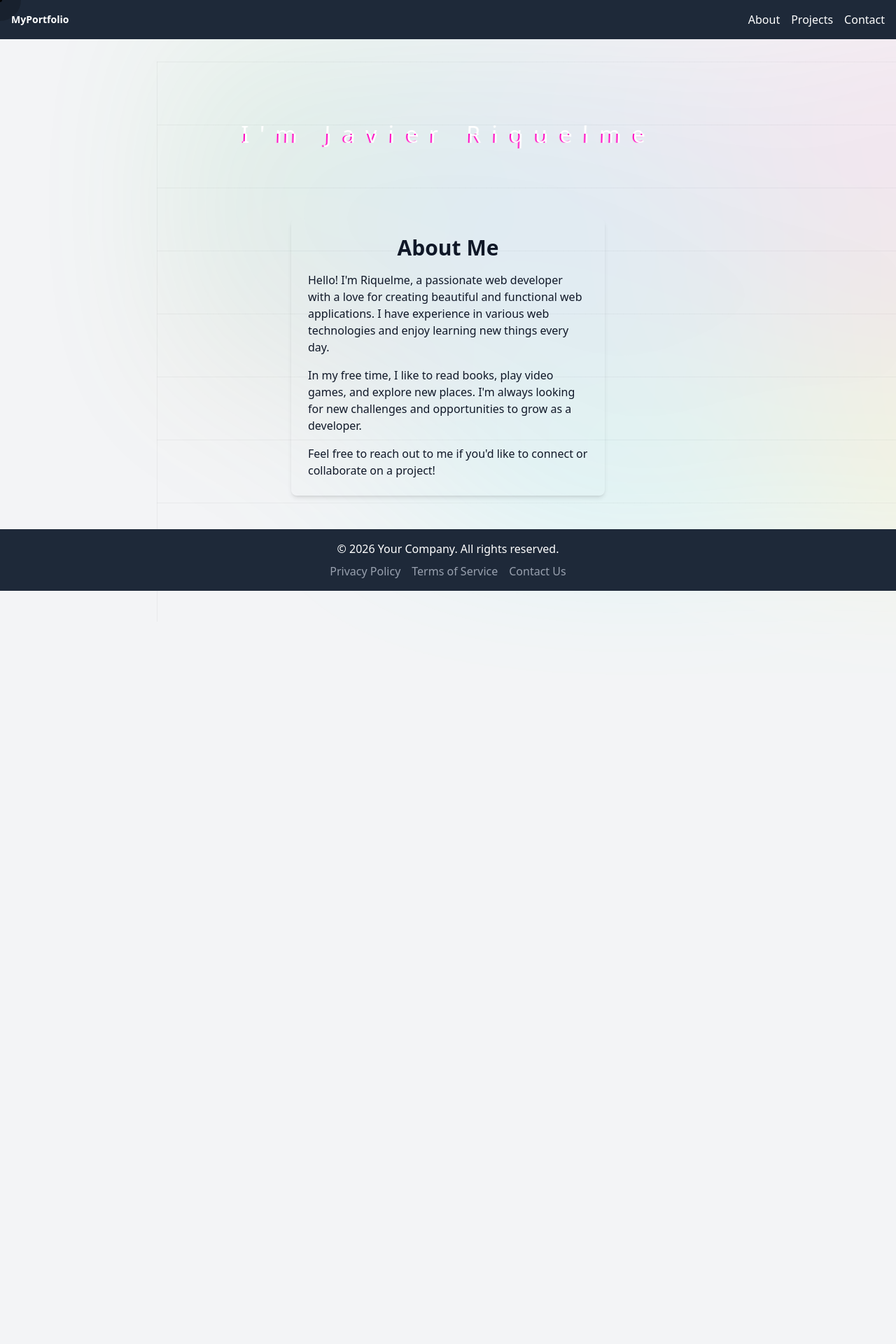
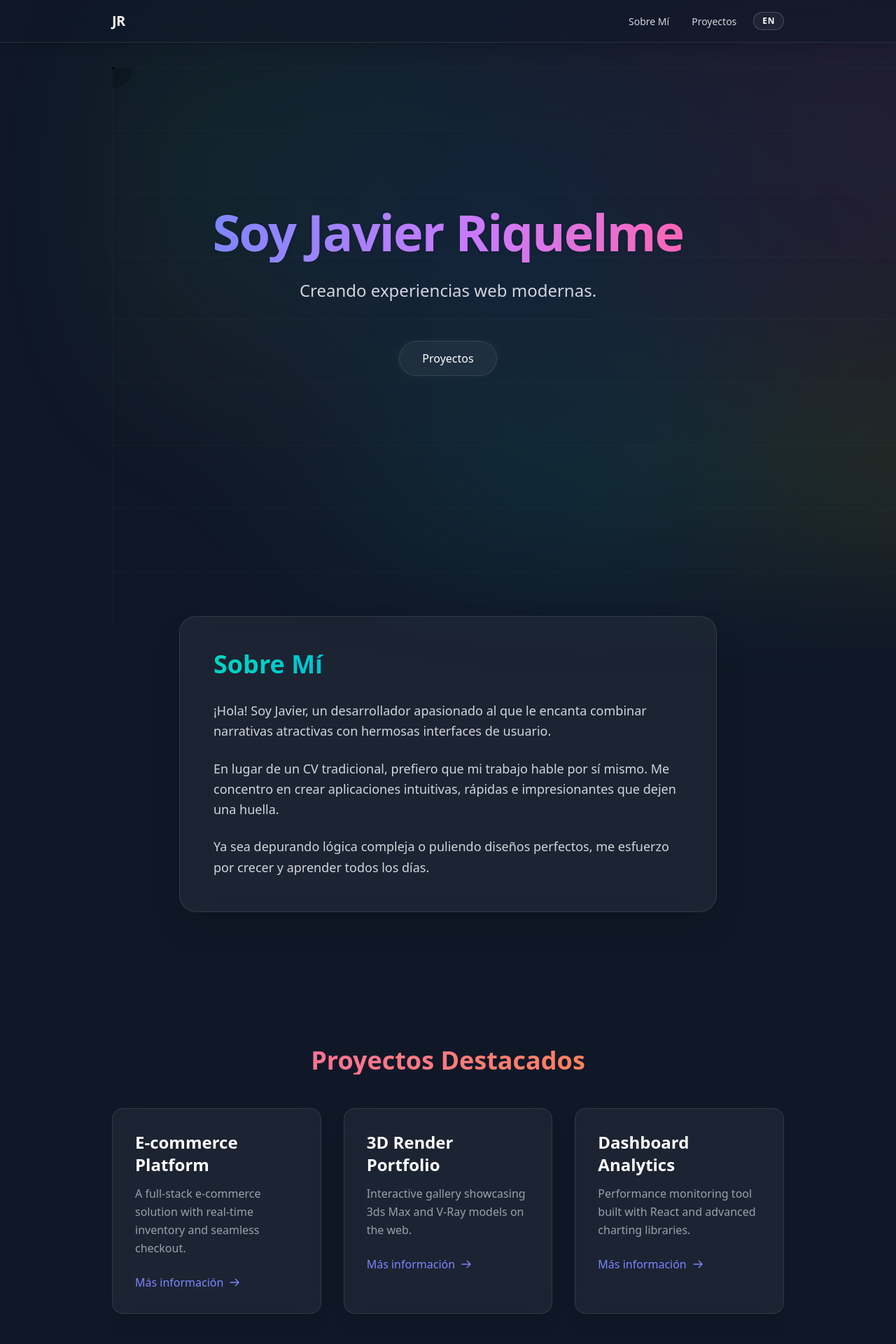
Before and after one commit to riqujavier/my-name-is, a Next.js app: page / in a window 1280 px wide. Shown: the top 1920 px of the page at 70% size. Before the commit the page ends 844 px from the top, so only its background shows below. Built offline with nearby package versions, Linux system fonts and the light colour scheme.

Commit message:
Actualizacion general del proyecto

```diff
--- a/app/layout.tsx
+++ b/app/layout.tsx
@@ -1,21 +1,25 @@
 import type { Metadata } from "next";
-import { Geist, Geist_Mono } from "next/font/google";
 import "./globals.css";
 import Navbar from "../components/Navbar";
 import Footer from "../components/Footer";
+import { LanguageProvider } from "../components/LanguageContext";
 
 export const metadata: Metadata = {
   title: "Javier Riquelme",
-  description: "My name is Javier Riquelmee and I'm a web developer.",
+  description: "I'm Javier Riquelme and I'm a web developer.",
 };
 
 export default function RootLayout({ children }: { children: React.ReactNode }) {
   return (
-    <html lang="es">
-      <body className="bg-gray-100 text-gray-900 dark:bg-gray-900 dark:text-white gap-x-4">
-        <Navbar />
-        <main className="max-w-4xl mx-auto px-4 md:px-8 py-8">{children}</main>
-        <Footer />
+    <html lang="en" className="scroll-smooth">
+      <body className="bg-gray-900 text-white min-h-screen">
+        <LanguageProvider>
+          <Navbar />
+          <main className="max-w-5xl mx-auto px-4 md:px-8 pt-24 pb-12">
+            {children}
+          </main>
+          <Footer />
+        </LanguageProvider>
       </body>
     </html>
   );
--- a/app/page.tsx
+++ b/app/page.tsx
@@ -1,17 +1,19 @@
-import Image from "next/image";
-import styles from "./page.module.css";
+import MouseEffect from "@/components/MouseEffect";
 import Hero from "@/components/Hero";
 import AboutMe from "@/components/AboutMe";
-import MouseEffect from "@/components/MouseEffect";
 import Projects from "@/components/Projects";
-import Contact from "@/components/Contact";
 
 export default function Home() {
   return (
-    <div>
+    <div className="flex flex-col gap-12 md:gap-24 relative z-10 w-full overflow-x-hidden">
       <MouseEffect />
       <Hero />
-     <AboutMe />
+      <div id="about" className="scroll-mt-32">
+        <AboutMe />
+      </div>
+      <div id="projects" className="scroll-mt-32 min-h-screen">
+        <Projects />
+      </div>
     </div>
   )
 }
--- a/components/AboutMe.tsx
+++ b/components/AboutMe.tsx
@@ -1,21 +1,29 @@
+'use client';
 import React from 'react';
+import { useLanguage } from './LanguageContext';
 
 const AboutMe: React.FC = () => {
+    const { t } = useLanguage();
+
     return (
-        <div className="flex flex-col items-center justify-center p-4">
-            <div className=" shadow-md rounded-lg p-6 max-w-md w-full">
-                <h1 className="text-3xl font-bold mb-4 text-center">About Me</h1>
-                <p className="text-white-700 text-base mb-4">
-                    Hello! I'm Riquelme, a passionate web developer with a love for creating beautiful and functional web applications. I have experience in various web technologies and enjoy learning new things every day.
-                </p>
-                <p className="text-white-700 text-base mb-4">
-                    In my free time, I like to read books, play video games, and explore new places. I'm always looking for new challenges and opportunities to grow as a developer.
-                </p>
-                <p className="text-white-700 text-base">
-                    Feel free to reach out to me if you'd like to connect or collaborate on a project!
-                </p>
+        <section className="flex flex-col items-center justify-center py-12 relative z-10">
+            <div className="bg-white/5 backdrop-blur-xl border border-white/10 shadow-2xl rounded-3xl p-8 md:p-12 max-w-3xl w-full text-center md:text-left transition-all duration-300 hover:bg-white/10">
+                <h2 className="text-3xl md:text-4xl font-bold mb-8 text-transparent bg-clip-text bg-gradient-to-r from-teal-400 to-blue-500">
+                    {t('about_title')}
+                </h2>
+                <div className="space-y-6 text-gray-300 text-lg leading-relaxed font-light">
+                    <p>
+                        {t('about_p1')}
+                    </p>
+                    <p>
+                        {t('about_p2')}
+                    </p>
+                    <p>
+                        {t('about_p3')}
+                    </p>
+                </div>
             </div>
-        </div>
+        </section>
     );
 };
 
--- a/components/Hero.tsx
+++ b/components/Hero.tsx
@@ -1,18 +1,26 @@
+'use client';
 import React from "react";
-import styles from "../css/Hero.module.css";
+import { useLanguage } from './LanguageContext';
 
 const Hero: React.FC = () => {
+    const { t } = useLanguage();
+
     return (
-        <div className="container-hero text-white py-20">
-            <div className= {styles.app}>
-                <div className={styles.wrapper}>
-
-                    <h1 data-text="I'm Javier Riquelme" className={styles.glitch}> I'm Javier Riquelme
-                    </h1>
-
+        <section className="min-h-[80vh] flex flex-col justify-center items-center text-center py-20 relative">
+            <div className="relative z-10 space-y-6">
+                <h1 className="text-5xl md:text-7xl font-extrabold tracking-tight text-transparent bg-clip-text bg-gradient-to-r from-indigo-400 via-purple-400 to-pink-400 drop-shadow-sm pb-2">
+                    {t('hero_title')}
+                </h1>
+                <p className="text-lg md:text-2xl text-gray-300 font-light max-w-2xl mx-auto">
+                    {t('hero_subtitle')}
+                </p>
+                <div className="pt-8">
+                    <a href="#projects" className="px-8 py-3 outline-none rounded-full bg-white/5 border border-white/10 hover:bg-white/10 backdrop-blur-md transition-all duration-300 text-white font-medium shadow-[0_0_15px_rgba(255,255,255,0.05)] hover:shadow-[0_0_25px_rgba(255,255,255,0.15)] inline-block">
+                        {t('nav_projects')}
+                    </a>
                 </div>
             </div>
-        </div>
+        </section>
     );
 };
 
--- /dev/null
+++ b/components/LanguageContext.tsx
@@ -0,0 +1,67 @@
+'use client';
+import React, { createContext, useContext, useState, ReactNode } from 'react';
+
+type Language = 'en' | 'es';
+
+interface LanguageContextProps {
+  language: Language;
+  toggleLanguage: () => void;
+  t: (key: string) => string;
+}
+
+const translations = {
+  en: {
+    nav_about: 'About',
+    nav_projects: 'Projects',
+    nav_contact: 'Contact',
+    hero_title: "I'm Javier Riquelme",
+    hero_subtitle: "Crafting modern web experiences.",
+    about_title: "About Me",
+    about_p1: "Hello! I'm Javier, a passionate developer who loves blending engaging narratives with beautiful user interfaces.",
+    about_p2: "Instead of a traditional CV, I prefer to let my work speak for itself. I focus on creating intuitive, performant, and stunning applications that leave a lasting impression.",
+    about_p3: "Whether I'm debugging complex logic or polishing pixel-perfect designs, I strive to grow and learn every single day.",
+    projects_title: "Featured Projects",
+    projects_learn_more: "Learn more"
+  },
+  es: {
+    nav_about: 'Sobre Mí',
+    nav_projects: 'Proyectos',
+    nav_contact: 'Contacto',
+    hero_title: "Soy Javier Riquelme",
+    hero_subtitle: "Creando experiencias web modernas.",
+    about_title: "Sobre Mí",
+    about_p1: "¡Hola! Soy Javier, un desarrollador apasionado al que le encanta combinar narrativas atractivas con hermosas interfaces de usuario.",
+    about_p2: "En lugar de un CV tradicional, prefiero que mi trabajo hable por sí mismo. Me concentro en crear aplicaciones intuitivas, rápidas e impresionantes que dejen una huella.",
+    about_p3: "Ya sea depurando lógica compleja o puliendo diseños perfectos, me esfuerzo por crecer y aprender todos los días.",
+    projects_title: "Proyectos Destacados",
+    projects_learn_more: "Más información"
+  }
+};
+
+const LanguageContext = createContext<LanguageContextProps | undefined>(undefined);
+
+export const LanguageProvider = ({ children }: { children: ReactNode }) => {
+  const [language, setLanguage] = useState<Language>('es');
+
+  const toggleLanguage = () => {
+    setLanguage((prev) => (prev === 'en' ? 'es' : 'en'));
+  };
+
+  const t = (key: string) => {
+    return translations[language][key as keyof typeof translations['en']] || key;
+  };
+
+  return (
+    <LanguageContext.Provider value={{ language, toggleLanguage, t }}>
+      {children}
+    </LanguageContext.Provider>
+  );
+};
+
+export const useLanguage = () => {
+  const context = useContext(LanguageContext);
+  if (!context) {
+    throw new Error('useLanguage must be used within a LanguageProvider');
+  }
+  return context;
+};
--- a/components/Navbar.tsx
+++ b/components/Navbar.tsx
@@ -1,24 +1,33 @@
+'use client';
 import React from 'react';
 import Link from 'next/link';
+import { useLanguage } from './LanguageContext';
 
 const Navbar: React.FC = () => {
+    const { language, toggleLanguage, t } = useLanguage();
+
     return (
-        <nav className="bg-gray-800 p-4">
-            <div className="container mx-auto flex justify-between items-center">
-                <div className="text-white text-sm font-bold">
-                    <Link href="/">MyPortfolio</Link>
+        <nav className="fixed top-0 w-full z-50 bg-gray-900/40 backdrop-blur-xl border-b border-white/10 shadow-lg">
+            <div className="max-w-5xl mx-auto px-4 md:px-8 py-4 flex justify-between items-center">
+                <div className="text-white text-xl font-bold tracking-tight hover:text-indigo-400 transition-colors">
+                    <Link href="/">JR</Link>
                 </div>
-                <ul className="flex space-x-4">
-                    <li>
-                        <Link href="/about" className="text-white hover:text-gray-400">About</Link>
-                    </li>
-                    <li>
-                        <Link href="/projects" className="text-white hover:text-gray-400">Projects</Link>
-                    </li>
-                    <li>
-                        <Link href="/contact" className="text-white hover:text-gray-400">Contact</Link>
-                    </li>
-                </ul>
+                <div className="flex items-center gap-6">
+                    <ul className="hidden md:flex space-x-8">
+                        <li>
+                            <a href="#about" className="text-sm font-medium text-gray-300 hover:text-white transition-colors">{t('nav_about')}</a>
+                        </li>
+                        <li>
+                            <a href="#projects" className="text-sm font-medium text-gray-300 hover:text-white transition-colors">{t('nav_projects')}</a>
+                        </li>
+                    </ul>
+                    <button
+                        onClick={toggleLanguage}
+                        className="px-3 py-1 rounded-full border border-white/20 text-xs font-bold bg-white/5 hover:bg-white/10 transition-colors uppercase tracking-wider"
+                    >
+                        {language === 'en' ? 'ES' : 'EN'}
+                    </button>
+                </div>
             </div>
         </nav>
     );
--- a/components/Projects.tsx
+++ b/components/Projects.tsx
@@ -1,35 +1,42 @@
+'use client';
 import React from 'react';
+import { useLanguage } from './LanguageContext';
 
 const projects = [
     {
-        title: 'Project One',
-        description: 'This is a brief description of project one.',
+        title: 'E-commerce Platform',
+        description: 'A full-stack e-commerce solution with real-time inventory and seamless checkout.',
         link: '#'
     },
     {
-        title: 'Project Two',
-        description: 'This is a brief description of project two.',
+        title: '3D Render Portfolio',
+        description: 'Interactive gallery showcasing 3ds Max and V-Ray models on the web.',
         link: '#'
     },
     {
-        title: 'Project Three',
-        description: 'This is a brief description of project three.',
+        title: 'Dashboard Analytics',
+        description: 'Performance monitoring tool built with React and advanced charting libraries.',
         link: '#'
     }
 ];
 
 const Projects: React.FC = () => {
+    const { t } = useLanguage();
+
     return (
-        <section className="bg-gray-100 py-12">
-            <div className="container mx-auto px-4">
-                <h2 className="text-3xl font-bold text-center mb-8">Projects</h2>
+        <section className="py-12 relative z-10">
+            <div className="container mx-auto">
+                <h2 className="text-3xl md:text-4xl font-bold text-center mb-12 text-transparent bg-clip-text bg-gradient-to-r from-pink-400 to-orange-400">
+                    {t('projects_title')}
+                </h2>
                 <div className="grid grid-cols-1 md:grid-cols-2 lg:grid-cols-3 gap-8">
                     {projects.map((project, index) => (
-                        <div key={index} className="bg-white p-6 rounded-lg shadow-lg">
-                            <h3 className="text-xl font-semibold mb-2">{project.title}</h3>
-                            <p className="text-gray-700 mb-4">{project.description}</p>
-                            <a href={project.link} className="text-blue-500 hover:underline">
-                                Learn more
+                        <div key={index} className="bg-white/5 backdrop-blur-lg border border-white/10 p-8 rounded-2xl shadow-xl hover:-translate-y-2 hover:bg-white/10 hover:border-white/20 transition-all duration-300 group">
+                            <h3 className="text-2xl font-semibold mb-3 text-white group-hover:text-indigo-300 transition-colors">{project.title}</h3>
+                            <p className="text-gray-400 mb-6 leading-relaxed font-light">{project.description}</p>
+                            <a href={project.link} className="inline-flex items-center text-indigo-400 hover:text-indigo-300 font-medium transition-colors">
+                                {t('projects_learn_more')}
+                                <svg className="w-4 h-4 ml-2 group-hover:translate-x-2 transition-transform" fill="none" stroke="currentColor" viewBox="0 0 24 24" xmlns="http://www.w3.org/2000/svg"><path strokeLinecap="round" strokeLinejoin="round" strokeWidth={2} d="M14 5l7 7m0 0l-7 7m7-7H3" /></svg>
                             </a>
                         </div>
                     ))}
```
